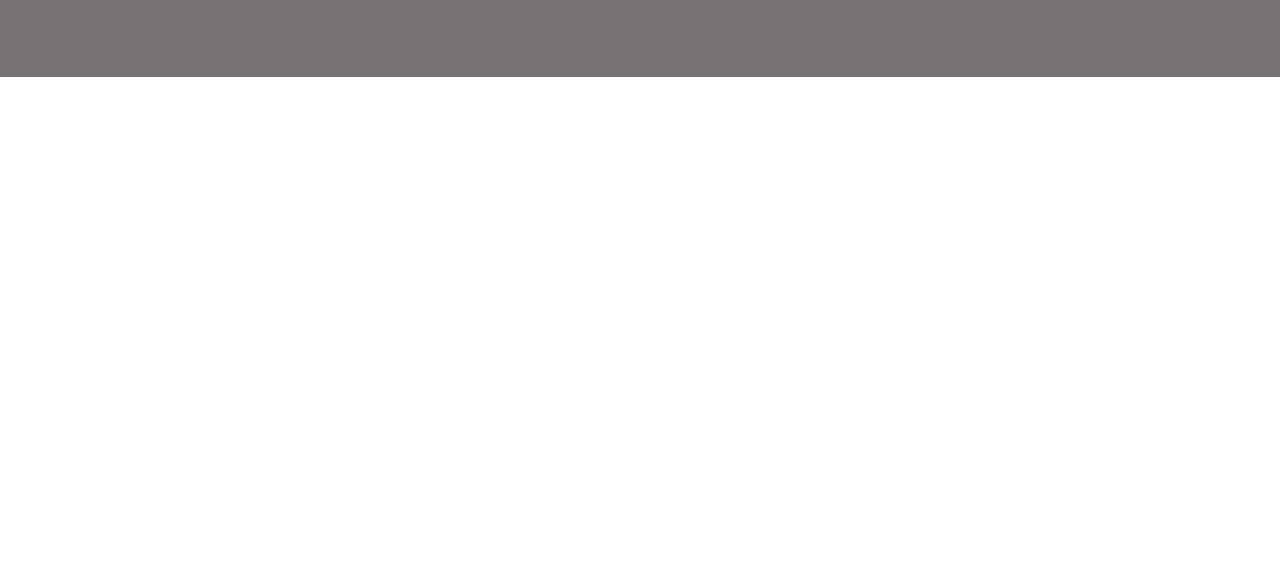
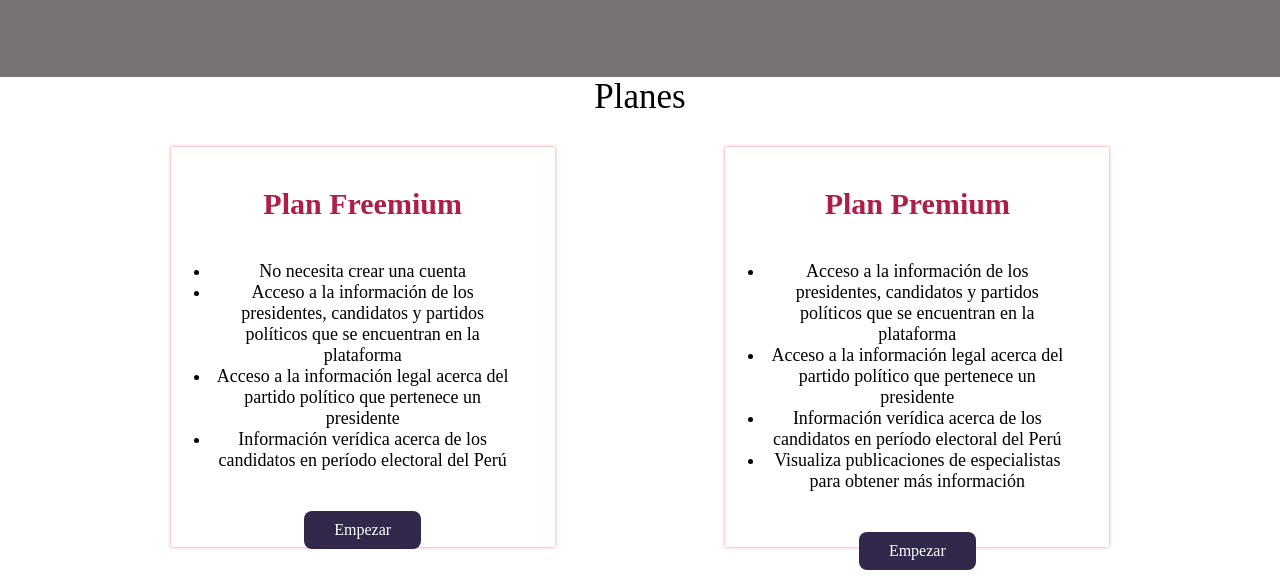
Before and after one commit to JPonte09/PIENSAPERU, a plain HTML site: page index.html in a window 1280 px wide. Shown: the part 2309-2886 px from the top of the page. Before the commit the page ends 2386 px from the top, so only its background shows below. Drawn offline with Linux system fonts and the light colour scheme.

Commit message:
add: plan

```diff
--- /dev/null
+++ b/css/plans.css
@@ -0,0 +1,34 @@
+/* Plans */
+.content-cards{
+  display:flex;
+  width: 100%;
+  justify-content: space-evenly;
+  flex-wrap: wrap;
+  align-items: center;
+}
+.card{
+  width: 30%;
+  text-align: center;
+  height: 400px;
+  box-shadow: 0 0 3px 0 rgba(245, 5, 5, 0.5);
+  transform: scale(1);
+  transition: transform 0.6s;
+  padding: 10px;
+  margin-bottom: 30px;
+}
+.card h3{
+  margin: 30px 0 10px 0;
+  color: rgb(175, 30, 74);
+  font-size: 30px;
+}
+.card:hover{
+  box-shadow: 0 0 7px 0 rgba(226, 57, 66, 0.5);
+  transform: scale(1.03);
+  cursor: pointer;
+}
+.card ul{
+  font-weight: 300;
+  font-size: 18px;
+  margin-bottom: 10px;
+  padding: 30px;
+}
--- a/index.html
+++ b/index.html
@@ -9,6 +9,7 @@
     <script src="https://kit.fontawesome.com/yourcode.js" crossorigin="anonymous"></script>
     <link rel="stylesheet" href="css/estilos.css">
     <link rel="stylesheet" href="css/header.css">
+    <link rel="stylesheet" href="css/plans.css">
     <link rel="shortcut icon" href=img/logo.PNG>
 </head>
 
@@ -138,7 +139,39 @@
             <a class="cerrar" href="">X</a>
         </div>
     </section>
-
+    <section class="cards-contenedor">
+        <h2 class="titulo">Planes</h2>
+        <div class="content-cards">
+            <article class="card">
+                <h3>Plan Freemium</h3>
+                <ul>
+                    <li>No necesita crear una cuenta</li>
+                    <li>Acceso a la información de los presidentes, candidatos y partidos políticos
+                        que se encuentran en la plataforma
+                    </li>
+                    <li>Acceso a la información legal acerca del partido político que pertenece un presidente</li>
+                    <li>Información verídica acerca de los candidatos en período electoral
+                        del Perú
+                    </li>
+                  </ul>
+                  <a href="" class="cta">Empezar</a>
+            </article>
+            <article class="card">
+                <h3>Plan Premium</h3>
+                <ul>
+                    <li>Acceso a la información de los presidentes, candidatos y partidos políticos
+                        que se encuentran en la plataforma
+                    </li>
+                    <li>Acceso a la información legal acerca del partido político que pertenece un presidente</li>
+                    <li>Información verídica acerca de los candidatos en período electoral
+                        del Perú
+                    </li>
+                    <li>Visualiza publicaciones de especialistas para obtener más información</li>
+                  </ul>
+                  <a href="" class="cta">Empezar</a>
+            </article>
+        </div>
+    </section>
     <script src="css/main.js"></script>
     <script src="https://kit.fontawesome.com/c15b744a04.js" crossorigin="anonymous"></script>
 </body>
```
